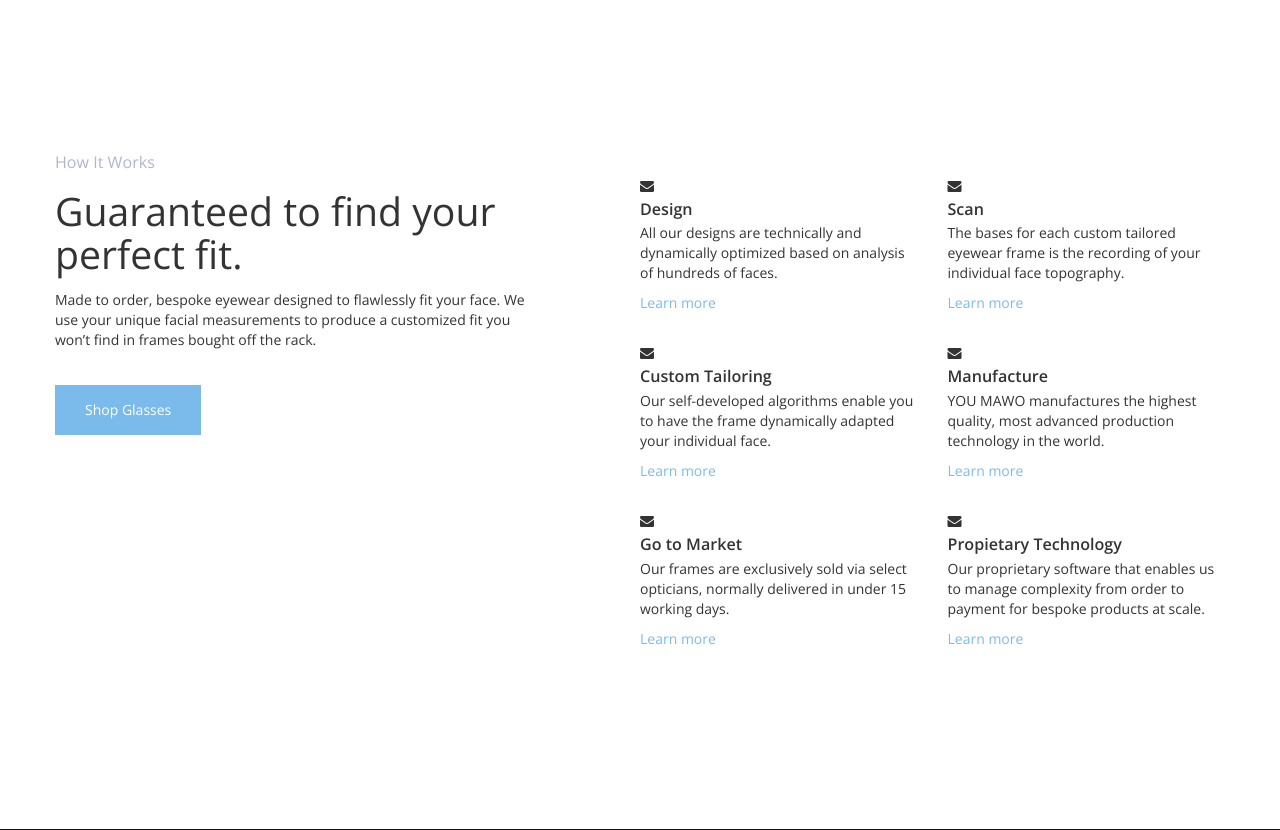
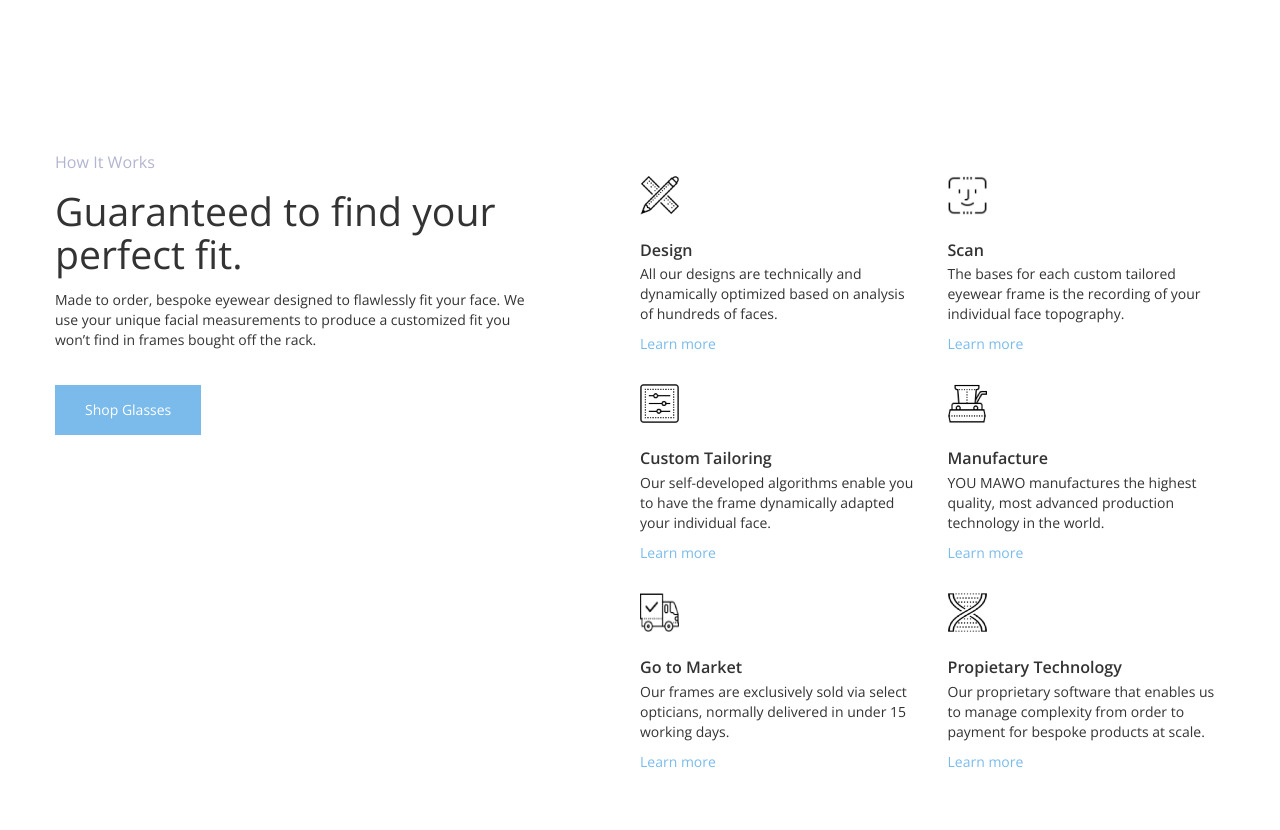
Before and after one commit to mallbeury/static-youmawo, a PHP site: page / in a window 1280 px wide. Shown: the part 1558-2388 px from the top of the page. Run offline with PHP 8.4, Linux system fonts and the light colour scheme; some libraries are stand-ins or nearby versions.

Commit message:
Add icons

```diff
--- a/css/ma-landing.css
+++ b/css/ma-landing.css
@@ -778,6 +778,38 @@ footer #footer-view .boilerplate li {
     padding: 0 15px 30px 15px;
   }
 
+  #works-view .features .icon {
+    margin-bottom: 22px;
+    width: 39px;
+    height: 39px;
+    background-repeat: no-repeat;
+    background-size: 39px 39px;
+  }
+
+  #works-view .features .icon.icon-design {
+    background-image: url("../images/icons/Design@2x.jpg");
+  }
+
+  #works-view .features .icon.icon-scan {
+    background-image: url("../images/icons/Scan@2x.jpg");
+  }
+
+  #works-view .features .icon.icon-custom {
+    background-image: url("../images/icons/Tailoring@2x.jpg");
+  }
+
+  #works-view .features .icon.icon-manufacture {
+    background-image: url("../images/icons/Manufacture@2x.jpg");
+  }
+
+  #works-view .features .icon.icon-market {
+    background-image: url("../images/icons/Market@2x.jpg");
+  }
+
+  #works-view .features .icon.icon-technology {
+    background-image: url("../images/icons/Technology@2x.jpg");
+  }
+
   #how-view {
     background-size: 100% auto;
   }
--- a/index.html
+++ b/index.html
@@ -113,37 +113,37 @@
       <div class="features">
         <ul>
           <li>
-          <div class="icon"><i class="fa fa-envelope"></i></div>
+          <div class="icon icon-design"></div>
           <h1>Design</h1>
             <p>All our designs are technically and dynamically optimized based on analysis of hundreds of faces.</p>
             <a href="" class="more">Learn more</a>
           </li>
           <li>
-            <div class="icon"><i class="fa fa-envelope"></i></div>
+            <div class="icon icon-scan"></div>
           <h1>Scan</h1>
             <p>The bases for each custom tailored eyewear frame is the recording of your individual face topography.</p>
             <a href="" class="more">Learn more</a>
           </li>
           <li>
-            <div class="icon"><i class="fa fa-envelope"></i></div>
+            <div class="icon icon-custom"></div>
           <h1>Custom Tailoring</h1>
             <p>Our self-developed algorithms enable you to have the frame dynamically adapted your individual face.</p>
             <a href="" class="more">Learn more</a>
           </li>
           <li>
-            <div class="icon"><i class="fa fa-envelope"></i></div>
+            <div class="icon icon-manufacture"></div>
           <h1>Manufacture</h1>
             <p>YOU MAWO manufactures the highest quality, most advanced production technology in the world.</p>
             <a href="" class="more">Learn more</a>
           </li>
           <li>
-            <div class="icon"><i class="fa fa-envelope"></i></div>
+            <div class="icon icon-market"></div>
           <h1>Go to Market</h1>
             <p>Our frames are exclusively sold via select opticians, normally delivered in under 15 working days.</p>
             <a href="" class="more">Learn more</a>
           </li>
           <li>
-            <div class="icon"><i class="fa fa-envelope"></i></div>
+            <div class="icon icon-technology"></div>
           <h1>Propietary Technology</h1>
             <p>Our proprietary software that enables us to manage complexity from order to payment for bespoke products at scale.</p>
             <a href="" class="more">Learn more</a>
```
Also changed, not shown: images/icons/Design@2x.jpg (added), images/icons/Manufacture@2x.jpg (added), images/icons/Market@2x.jpg (added), images/icons/Scan@2x.jpg (added), images/icons/Tailoring@2x.jpg (added), images/icons/Technology@2x.jpg (added).
